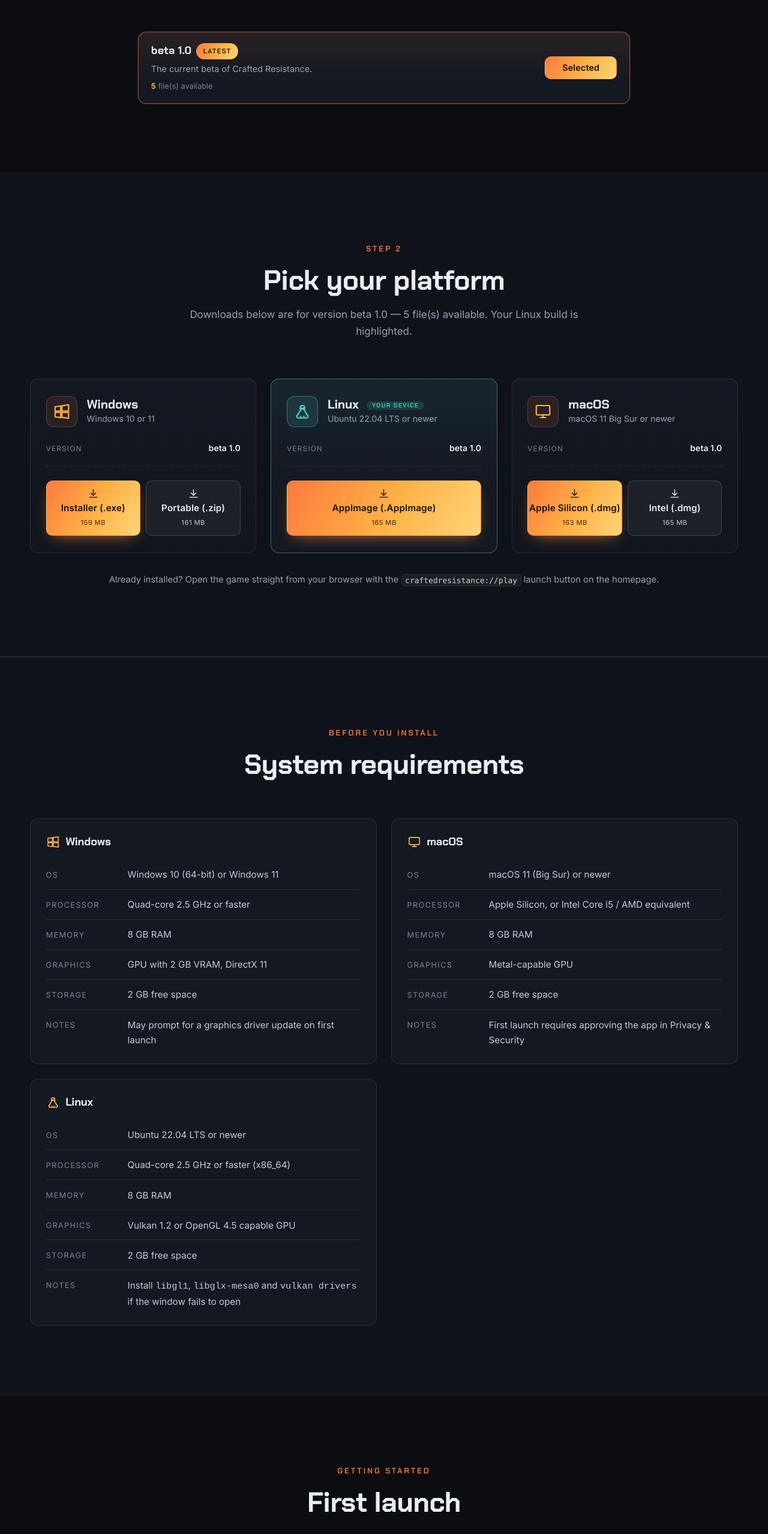
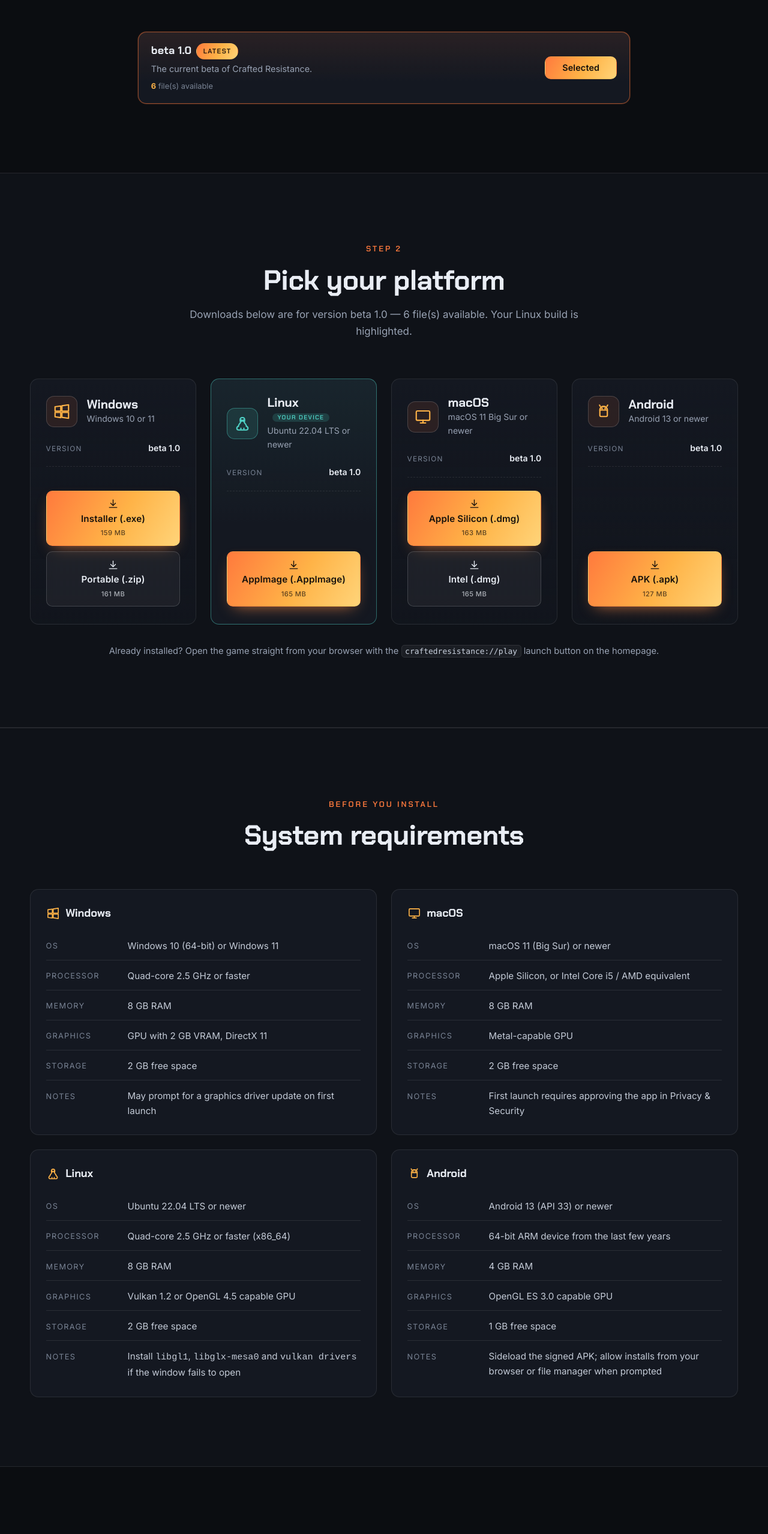
Before and after one commit to Programmer7-dev/CraftedResistance, a plain HTML site: page downloads.html in a window 1280 px wide. Shown: the part 840-3397 px from the top of the page at 60% size. Drawn offline with Linux system fonts and the light colour scheme.

Commit message:
Updated homepage

```diff
--- a/downloads.html
+++ b/downloads.html
@@ -4,12 +4,12 @@
     <meta charset="UTF-8">
     <title>Downloads — Crafted Resistance</title>
     <meta name="viewport" content="width=device-width, initial-scale=1.0">
-    <meta name="description" content="Download Crafted Resistance for Windows and macOS.">
+    <meta name="description" content="Download Crafted Resistance for Windows, macOS, Linux and Android.">
     <meta name="theme-color" content="#0b0d11">
 
     <meta property="og:type" content="website">
     <meta property="og:title" content="Downloads — Crafted Resistance">
-    <meta property="og:description" content="Download Crafted Resistance for Windows and macOS.">
+    <meta property="og:description" content="Download Crafted Resistance for Windows, macOS, Linux and Android.">
     <meta property="og:image" content="screenshot.png">
 
     <link rel="icon" href="favicon-32.png" sizes="32x32" type="image/png">
@@ -131,17 +131,17 @@
                 <p class="kicker" data-reveal>Step 2</p>
                 <h2 class="sec-title" data-reveal>Pick your platform</h2>
                 <p class="sec-sub" data-reveal id="platform-for-version">
-                    Windows, macOS and Linux are supported. Downloads below are for the selected version.
+                    Windows, macOS, Linux and Android are supported. Downloads below are for the selected version.
                 </p>
             </header>
 
-            <!-- Shown only on Linux / Android / iOS / unrecognised -->
+            <!-- Shown only on iOS / unrecognised -->
             <p class="notice notice--warn" id="dl-unsupported" hidden data-reveal>
-                <strong>No desktop build for this device.</strong>
+                <strong>No build for this device.</strong>
                 <span id="dl-unsupported-text"></span>
             </p>
 
-            <div class="grid grid--3 dl-platforms">
+            <div class="grid grid--4 dl-platforms">
 
                 <!-- ---------- Windows ---------- -->
                 <article class="dl-card" data-reveal data-platform="windows" data-matches="windows">
@@ -234,14 +234,41 @@
                     </div>
                 </article>
 
+                <!-- ---------- Android ---------- -->
+                <article class="dl-card" data-reveal data-platform="android" data-matches="android">
+                    <header class="dl-card__head">
+                        <span class="dl-card__icon"><svg class="icon" aria-hidden="true"><use href="#i-android"></use></svg></span>
+                        <div>
+                            <h3>Android <span class="dl-card__yours" hidden>Your device</span></h3>
+                            <p>Android 13 or newer</p>
+                        </div>
+                    </header>
+
+                    <ul class="dl-card__meta">
+                        <li class="dl-row" data-row="version" hidden><span>Version</span><strong data-field="version"></strong></li>
+                        <li class="dl-row" data-row="channel" hidden><span>Channel</span><strong data-field="channel"></strong></li>
+                        <li class="dl-row" data-row="size" hidden><span>Size</span><strong data-field="size"></strong></li>
+                    </ul>
+
+                    <p class="dl-card__none" data-none hidden>No <span data-platform-name>Android</span> build for this version yet.</p>
+
+                    <div class="dl-card__actions">
+                        <a class="btn btn--primary dl-btn" href="#versions" data-download="android-apk">
+                            <svg class="icon" aria-hidden="true"><use href="#i-download"></use></svg>
+                            <span data-label>APK (.apk)</span>
+                            <span class="dl-btn__size" data-size hidden></span>
+                        </a>
+                    </div>
+                </article>
+
             </div>
 
-            <!-- Cards for platforms with no build. Hidden on Windows/macOS. -->
+            <!-- Cards for platforms with no build. -->
             <div class="dl-missing" id="dl-missing" hidden data-reveal>
                 <div class="grid grid--3" id="dl-missing-grid"></div>
                 <p class="dl-missing__note">
-                    These platforms are not supported yet. Nothing is planned for them right now
-                    &mdash; if you need one, say so in the Discord and it may change.
+                    There is still no iOS build as Apple just cares about their ecosystem too much
+                    and unsigned .ipas cannot be run on iOS devices
                 </p>
             </div>
 
@@ -296,6 +323,18 @@
                         <div><dt>Notes</dt><dd>Install <code>libgl1</code>, <code>libglx-mesa0</code> and <code>vulkan drivers</code> if the window fails to open</dd></div>
                     </dl>
                 </article>
+
+                <article class="specs" data-reveal>
+                    <h3><svg class="icon" aria-hidden="true"><use href="#i-android"></use></svg> Android</h3>
+                    <dl>
+                        <div><dt>OS</dt><dd>Android 13 (API 33) or newer</dd></div>
+                        <div><dt>Processor</dt><dd>64-bit ARM device from the last few years</dd></div>
+                        <div><dt>Memory</dt><dd>4 GB RAM</dd></div>
+                        <div><dt>Graphics</dt><dd>OpenGL ES 3.0 capable GPU</dd></div>
+                        <div><dt>Storage</dt><dd>1 GB free space</dd></div>
+                        <div><dt>Notes</dt><dd>Sideload the signed APK; allow installs from your browser or file manager when prompted</dd></div>
+                    </dl>
+                </article>
             </div>
         </div>
     </section>
@@ -322,8 +361,12 @@
                     <div class="faq__answer"><p>Ubuntu is the tested target. The AppImage-style bundle is self-contained and is the better bet on Debian, Fedora and Arch, but expect to install graphics drivers yourself. Report anything that breaks in the Discord.</p></div>
                 </details>
                 <details class="faq__item" data-reveal>
+                    <summary>How do I install the Android build?<svg class="icon faq__chev" aria-hidden="true"><use href="#i-chevron"></use></svg></summary>
+                    <div class="faq__answer"><p>Download the APK above, open it, and allow installs from your browser or file manager when Android asks. It is signed with the Crafted Resistance release key, so it installs like any sideloaded app. Worlds, settings and progress are stored on the device.</p></div>
+                </details>
+                <details class="faq__item" data-reveal>
                     <summary>Is there an Android or iOS build?<svg class="icon faq__chev" aria-hidden="true"><use href="#i-chevron"></use></svg></summary>
-                    <div class="faq__answer"><p>No. Crafted Resistance is a desktop game and there is no Android or iOS build. Join the Discord and it will be announced there first if that changes.</p></div>
+                    <div class="faq__answer"><p>Yes for Android. The signed APK above runs on Android 13 (API 33) or newer and has the same features as the desktop build. There is still no iOS build as Apple just cares about their ecosystem too much and unsigned .ipas cannot be run on iOS devices</p></div>
                 </details>
                 <details class="faq__item" data-reveal>
                     <summary>Can I play without installing?<svg class="icon faq__chev" aria-hidden="true"><use href="#i-chevron"></use></svg></summary>
--- a/script.js
+++ b/script.js
@@ -21,6 +21,7 @@ const CONFIG = {
          windows-x64           windows-x64-portable
          macos-arm64           macos-x64
          linux-x64             linux-arm64          linux-portable
+         android-apk
 
        Values are hrefs: a bare filename works if it sits next to index.html,
        or use a full https:// URL to a release host.
@@ -43,6 +44,7 @@ const CONFIG = {
                 'macos-arm64': '163 MB',
                 'macos-x64': '165 MB',
                 'linux-portable': '165 MB',
+                'android-apk': '127 MB',
             },
 
             builds: {
@@ -67,6 +69,10 @@ const CONFIG = {
                 // Linux — AppImage bundle
                 'linux-portable':
                     'https://github.com/Programmer7-dev/CraftedResistance/releases/download/Pre-release_v1.0/CraftedResistance-1.0-x86_64.AppImage',
+
+                // Android — signed release APK (Android 13 / API 33 and newer)
+                'android-apk':
+                    'https://github.com/Programmer7-dev/CraftedResistance/releases/download/Pre-release_v1.0/CraftedResistance-1.0.apk',
             },
         },
     ],
@@ -87,7 +93,7 @@ const PLATFORMS = {
     windows: { label: 'Windows', supported: true },
     mac: { label: 'macOS', supported: true },
     linux: { label: 'Linux', supported: true },
-    android: { label: 'Android', supported: false },
+    android: { label: 'Android', supported: true },
     ios: { label: 'iOS / iPadOS', supported: false },
     unknown: { label: 'your device', supported: false },
 };
@@ -306,7 +312,10 @@ onScroll();
    Marks the detected platform's card, shows an "unavailable on this device"
    notice for unsupported platforms, and hides the launch button where the
    craftedresistance:// protocol cannot exist. */
-const SUPPORTED = ['windows', 'mac', 'linux'];
+const SUPPORTED = ['windows', 'mac', 'linux', 'android'];
+
+// Platforms where the craftedresistance:// launcher protocol exists.
+const DESKTOP = ['windows', 'mac', 'linux'];
 
 /* Maps a detected platform to the CONFIG.versions build-key prefix.
    'mac' -> 'macos-', 'linux' -> 'linux-' — keep these in sync with the
@@ -315,6 +324,7 @@ const BUILD_PREFIX = {
     windows: 'windows-',
     mac: 'macos-',
     linux: 'linux-',
+    android: 'android-',
 };
 
 // cards: badge the visitor's own platform
@@ -335,13 +345,11 @@ const missingGrid = document.getElementById('dl-missing-grid');
 
 // platforms we have no build for, in the order people ask about them
 const NO_BUILD = [
-    { id: 'android', icon: 'i-android', name: 'Android' },
     { id: 'ios', icon: 'i-apple', name: 'iOS / iPadOS' },
 ];
 
 const NO_BUILD_COPY = {
-    android: 'Crafted Resistance is a desktop game and there is no Android build.',
-    ios: 'Crafted Resistance is a desktop game and there is no iOS or iPadOS build.',
+    ios: 'There is still no iOS build as Apple just cares about their ecosystem too much and unsigned .ipas cannot be run on iOS devices',
     unknown: 'We could not detect your platform. Pick your platform below to get the right build.',
 };
 
@@ -387,7 +395,7 @@ if (detected || unsupported) {
 
 // the launch protocol only exists on desktop
 document.querySelectorAll('[data-link="play"]').forEach((btn) => {
-    if (SUPPORTED.includes(platformId)) return;
+    if (DESKTOP.includes(platformId)) return;
 
     btn.classList.add('is-unavailable');
     btn.setAttribute('aria-disabled', 'true');
--- a/styles.css
+++ b/styles.css
@@ -1298,8 +1298,8 @@ body.nav-open .nav__toggle span:nth-child(3) { transform: translateY(-7px) rotat
 
 .grid--2 { grid-template-columns: repeat(2, minmax(0, 1fr)); }
 
-/* three platform cards side by side; stack earlier since each has 3 buttons */
-.dl-platforms { grid-template-columns: repeat(3, minmax(0, 1fr)); }
+/* four platform cards side by side; stack earlier since each has up to 3 buttons */
+.dl-platforms { grid-template-columns: repeat(4, minmax(0, 1fr)); }
 
 @media (max-width: 1100px) {
     .dl-platforms { grid-template-columns: repeat(2, minmax(0, 1fr)); }
```
Also changed, not shown: index.html (+1 -0 lines), privacy.html (+1 -1 lines).
